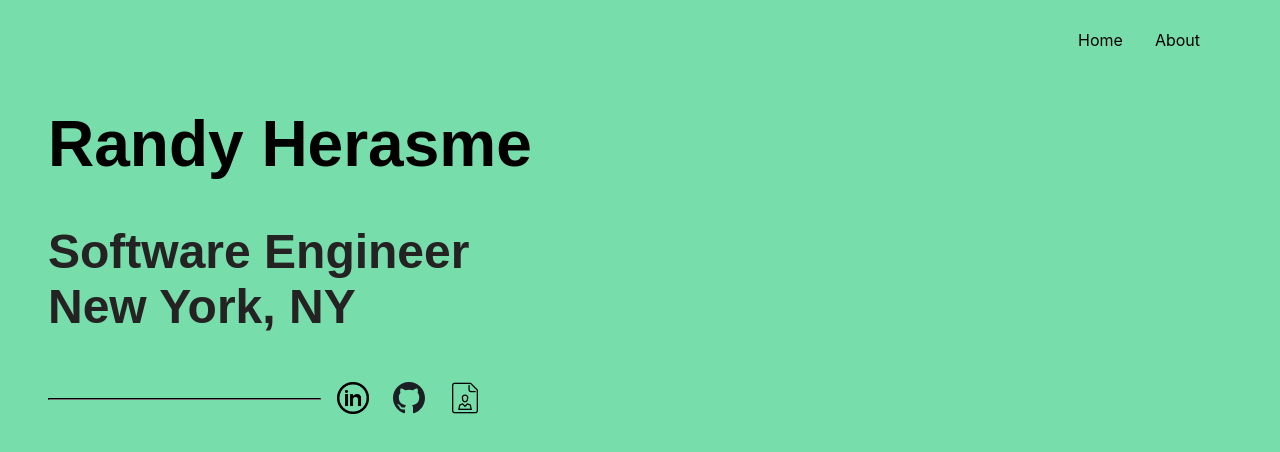
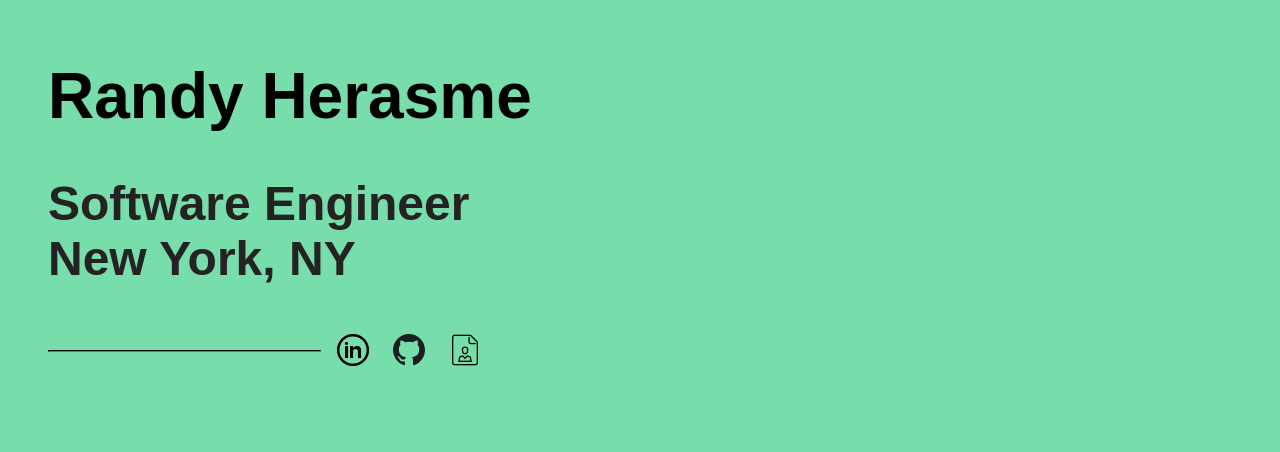
Before and after one commit to randyher/personal-website, a React (Create React App) app: page / in a window 1280 px wide. Shown: the top 452 px of the page. Built offline with nearby package versions, Linux system fonts and the light colour scheme.

Commit message:
remove navbar

```diff
--- a/src/NavBar.js
+++ b/src/NavBar.js
@@ -23,7 +23,7 @@ function NavBar(props) {
         >
           <a href="#experience">Work Experience</a>
         </li> */}
-        <li
+        {/* <li
           onClick={() => props.onChange("about")}
           style={finalLi}
           className="nav-li"
@@ -32,7 +32,7 @@ function NavBar(props) {
         </li>
         <li onClick={() => props.onChange("default")} className="nav-li">
           <a href="#home">Home</a>
-        </li>
+        </li> */}
       </ul>
     </div>
   );
```
